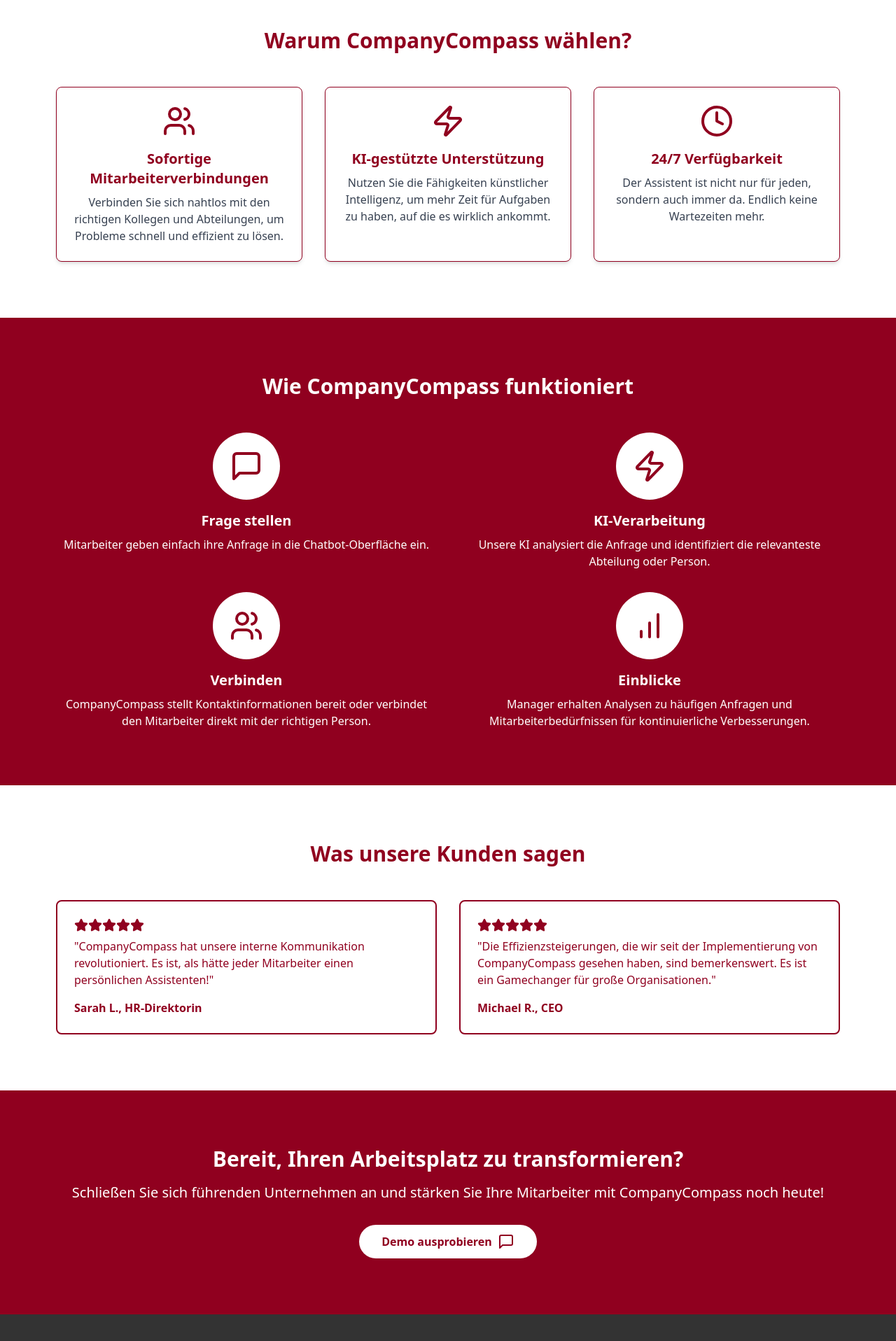
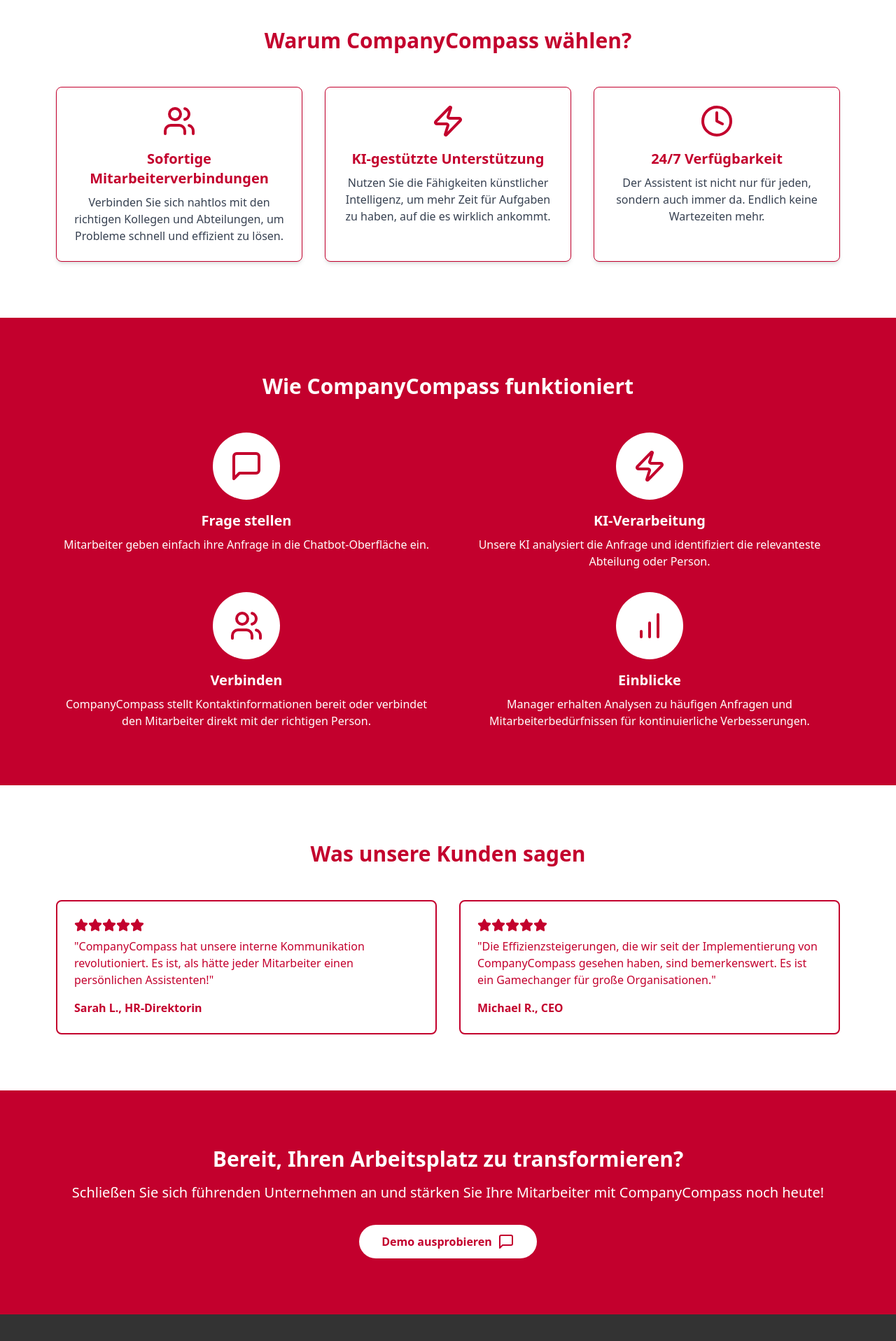
Before and after one commit to Hansehart/HanseGPT, a React (Vite) app in the folder frontend/artifact/: page /home in a window 1280 px wide. Shown: the part 840-2756 px from the top of the page at 70% size. Built offline with nearby package versions, Linux system fonts and the light colour scheme.

Commit message:
add: settings loading

```diff
--- /dev/null
+++ b/frontend/artifact/src/components/basics/Loading.tsx
@@ -0,0 +1,20 @@
+const Loading = ({ size = 'md' }) => {
+  const sizeClasses = {
+    sm: 'w-6 h-6',
+    md: 'w-8 h-8',
+    lg: 'w-12 h-12',
+    xl: 'w-16 h-16'
+  };
+
+  return (
+    <div className="flex flex-col justify-center items-center">
+      <div
+        className={`${sizeClasses[size]} border-4 border-[#c3002d] border-t-transparent rounded-full animate-spin`}
+      >
+      </div>
+      <p>Einen Moment bitte.</p>
+    </div>
+  );
+};
+
+export default Loading;
--- a/frontend/artifact/src/pages/Home.tsx
+++ b/frontend/artifact/src/pages/Home.tsx
@@ -14,12 +14,12 @@
       <source src={teamwork} type="video/mp4" />
       Ihr Browser unterstützt das Video-Tag nicht.
     </video>
-    <div className="absolute inset-0 bg-[#90001f] bg-opacity-70"></div>
+    <div className="absolute inset-0 bg-[#c3002d] bg-opacity-70"></div>
     <div className="relative z-10 container mx-auto h-full flex items-center px-4 max-w-[90%]">
       <div className="text-white max-w-2xl">
         <h2 className="text-4xl md:text-5xl font-bold mb-6">Navigieren Sie Ihren Arbeitsplatz mit Leichtigkeit</h2>
         <p className="text-xl mb-8">CompanyCompass: Der KI-gestützte Chatbot, der Ihre Mitarbeiter sofort mit den richtigen Personen und Ressourcen verbindet.</p>
-        <a href="chat" className="bg-white text-[#90001f] hover:bg-gray-200 font-bold py-3 px-8 rounded-full inline-flex items-center">
+        <a href="chat" className="bg-white text-[#c3002d] hover:bg-gray-200 font-bold py-3 px-8 rounded-full inline-flex items-center">
           Demo ausprobieren <MessageSquare className="ml-2" />
         </a>
       </div>
@@ -30,28 +30,28 @@
 const Features = () => (
   <section id="features" className="py-20 bg-white">
     <div className="container mx-auto px-4 max-w-[90%]">
-      <h2 className="text-3xl font-bold text-center mb-12 text-[#90001f]">Warum CompanyCompass wählen?</h2>
+      <h2 className="text-3xl font-bold text-center mb-12 text-[#c3002d]">Warum CompanyCompass wählen?</h2>
       <div className="grid grid-cols-1 md:grid-cols-3 gap-8">
         {[
           {
-            icon: <Users className="w-12 h-12 text-[#90001f]" />,
+            icon: <Users className="w-12 h-12 text-[#c3002d]" />,
             title: "Sofortige Mitarbeiterverbindungen",
             description: "Verbinden Sie sich nahtlos mit den richtigen Kollegen und Abteilungen, um Probleme schnell und effizient zu lösen."
           },
           {
-            icon: <Zap className="w-12 h-12 text-[#90001f]" />,
+            icon: <Zap className="w-12 h-12 text-[#c3002d]" />,
             title: "KI-gestützte Unterstützung",
             description: "Nutzen Sie die Fähigkeiten künstlicher Intelligenz, um mehr Zeit für Aufgaben zu haben, auf die es wirklich ankommt."
           },
           {
-            icon: <Clock className="w-12 h-12 text-[#90001f]" />,
+            icon: <Clock className="w-12 h-12 text-[#c3002d]" />,
             title: "24/7 Verfügbarkeit",
             description: "Der Assistent ist nicht nur für jeden, sondern auch immer da. Endlich keine Wartezeiten mehr."
           },
         ].map((feature, index) => (
-          <div key={index} className="bg-white p-6 rounded-lg shadow-md text-center border border-[#90001f]">
+          <div key={index} className="bg-white p-6 rounded-lg shadow-md text-center border border-[#c3002d]">
             <div className="flex justify-center mb-4">{feature.icon}</div>
-            <h3 className="text-xl font-semibold mb-2 text-[#90001f]">{feature.title}</h3>
+            <h3 className="text-xl font-semibold mb-2 text-[#c3002d]">{feature.title}</h3>
             <p className="text-gray-700">{feature.description}</p>
           </div>
         ))}
@@ -62,7 +62,7 @@
 
 
 const HowItWorks = () => (
-  <section id="how-it-works" className="py-20 bg-[#90001f] text-white">
+  <section id="how-it-works" className="py-20 bg-[#c3002d] text-white">
     <div className="container mx-auto px-4 max-w-[90%]">
       <h2 className="text-3xl font-bold text-center mb-12">Wie CompanyCompass funktioniert</h2>
       <div className="grid grid-cols-1 md:grid-cols-2 gap-8">
@@ -74,7 +74,7 @@
         ].map((step, index) => (
           <div key={index} className="flex flex-col items-center text-center">
             <div className="bg-white rounded-full p-6 mb-4">
-              {React.cloneElement(step.icon, { className: "w-12 h-12 text-[#90001f]" })}
+              {React.cloneElement(step.icon, { className: "w-12 h-12 text-[#c3002d]" })}
             </div>
             <h3 className="text-xl font-semibold mb-2">{step.title}</h3>
             <p>{step.description}</p>
@@ -86,7 +86,7 @@
 );
 
 const Testimonials = () => (
-  <section className="py-20 bg-white text-[#90001f]">
+  <section className="py-20 bg-white text-[#c3002d]">
     <div className="container mx-auto px-4 max-w-[90%]">
       <h2 className="text-3xl font-bold text-center mb-12">Was unsere Kunden sagen</h2>
       <div className="grid grid-cols-1 md:grid-cols-2 gap-8">
@@ -94,10 +94,10 @@
           { name: "Sarah L., HR-Direktorin", text: "CompanyCompass hat unsere interne Kommunikation revolutioniert. Es ist, als hätte jeder Mitarbeiter einen persönlichen Assistenten!", rating: 5 },
           { name: "Michael R., CEO", text: "Die Effizienzsteigerungen, die wir seit der Implementierung von CompanyCompass gesehen haben, sind bemerkenswert. Es ist ein Gamechanger für große Organisationen.", rating: 5 },
         ].map((testimonial, index) => (
-          <div key={index} className="bg-white p-6 rounded-lg border-2 border-[#90001f]">
+          <div key={index} className="bg-white p-6 rounded-lg border-2 border-[#c3002d]">
             <div className="flex mb-2">
               {[...Array(testimonial.rating)].map((_, i) => (
-                <Star key={i} className="w-5 h-5 text-[#90001f] fill-current" />
+                <Star key={i} className="w-5 h-5 text-[#c3002d] fill-current" />
               ))}
             </div>
             <p className="mb-4">"{testimonial.text}"</p>
@@ -110,11 +110,11 @@
 );
 
 const CTASection = () => (
-  <section className="bg-[#90001f] text-white py-20">
+  <section className="bg-[#c3002d] text-white py-20">
     <div className="container mx-auto px-4 max-w-[90%] text-center">
       <h2 className="text-3xl font-bold mb-4">Bereit, Ihren Arbeitsplatz zu transformieren?</h2>
       <p className="text-xl mb-8">Schließen Sie sich führenden Unternehmen an und stärken Sie Ihre Mitarbeiter mit CompanyCompass noch heute!</p>
-      <a href="chat" className="bg-white text-[#90001f] hover:bg-gray-200 font-bold py-3 px-8 rounded-full inline-flex items-center">
+      <a href="chat" className="bg-white text-[#c3002d] hover:bg-gray-200 font-bold py-3 px-8 rounded-full inline-flex items-center">
           Demo ausprobieren <MessageSquare className="ml-2" />
         </a>
     </div>
--- a/frontend/artifact/src/pages/Settings.tsx
+++ b/frontend/artifact/src/pages/Settings.tsx
@@ -1,4 +1,5 @@
 import { useState, useEffect } from "react";
+import Loading from "../components/basics/Loading";
 
 const SearchablePersonTable = () => {
   const [persons, setPersons] = useState([]);
@@ -79,7 +80,7 @@
   const paginate = (pageNumber) => setCurrentPage(pageNumber);
 
   if (isLoading) {
-    return <div>Loading...</div>;
+    return <div className="min-h-screen flex justify-center items-center"><Loading/></div>
   }
 
   if (error) {
@@ -87,7 +88,7 @@
   }
 
   return (
-    <div className="min-h-screen bg-white flex flex-col">
+    <div className="min-h-screen bg-white flex flex-col justify-center">
       <div className="h-16 bg-[#c3002d]"></div>
 
       <div className="container mx-auto px-4 py-8">
```
